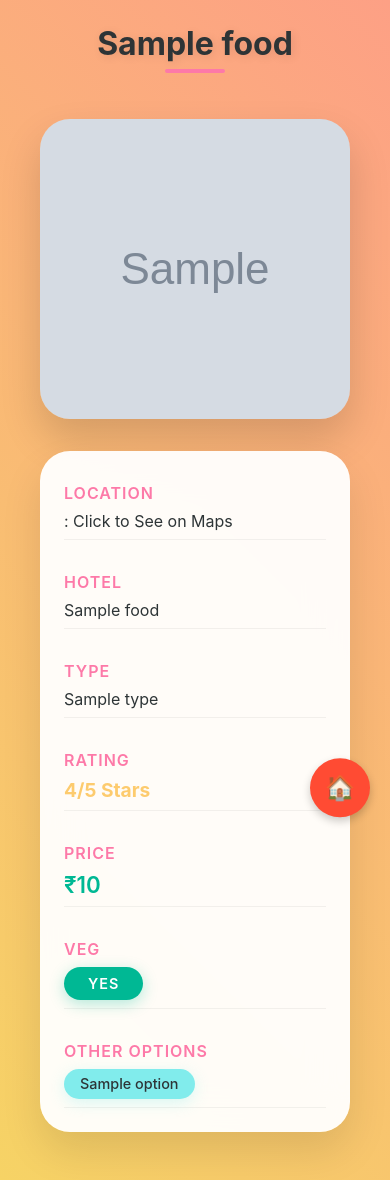
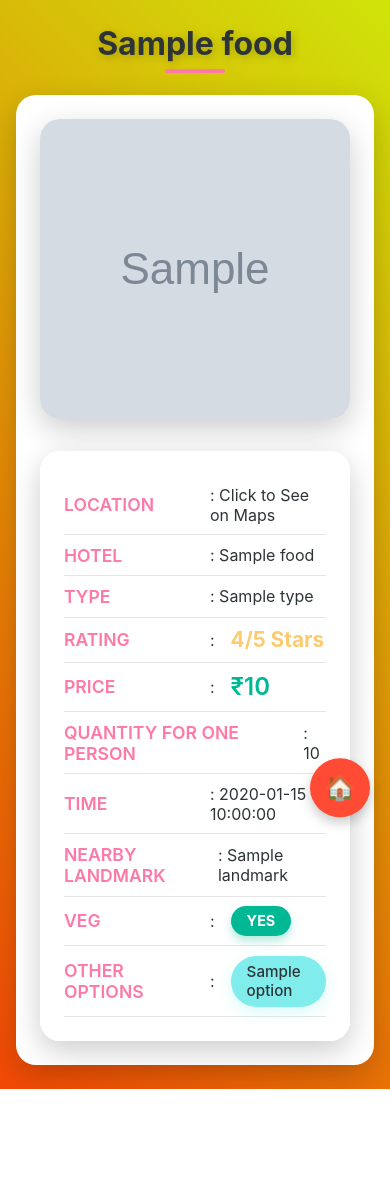
Before and after one commit to VedantKale106/KayKhau, a Flask app: page /food/1 in a window 390 px wide. After the commit the page ends 1089 px from the top, so only its background shows below. Run offline with Flask 3, Linux system fonts and the light colour scheme; grey boxes marked "Sample" are stand-in pictures; a database or web service that is not in the repository returns one stand-in record (values such as "Sample title").

Commit message:
Fixed Minor bugs for mobile responsiveness

```diff
--- a/app.py
+++ b/app.py
@@ -1,8 +1,10 @@
+from datetime import datetime
 import re
 from flask import Flask, render_template, request, redirect, url_for, session
 from pymongo import MongoClient
 from dotenv import load_dotenv
 import os
+import pytz
 
 # Load environment variables from .env file
 load_dotenv()
@@ -20,6 +22,14 @@ client = MongoClient(MONGO_URI)
 db = client.food_app
 food_collection = db.foods
 users_db = db.users
+visits_db = db.visits  # Creating a collection for storing visit data
+
+# Helper function to get IST time
+def get_ist_time():
+    # Define Indian Standard Time (IST) timezone
+    IST = pytz.timezone('Asia/Kolkata')
+    # Get the current time in UTC and convert it to IST
+    return datetime.now(IST)
 
 @app.route("/", methods=["GET", "POST"])
 def login():
@@ -33,6 +43,11 @@ def login():
         # Check if user exists and if the password matches
         if user and user["password"] == password:
             session["user"] = username  # Store username in session
+
+            # Store the visit information
+            visit_time = get_ist_time()
+            visits_db.insert_one({"username": username, "time": visit_time})
+
             return redirect(url_for("homepage"))
         else:
             return "Invalid login. Please try again."
@@ -54,6 +69,11 @@ def register():
             # Save user details in the MongoDB "users" collection
             users_db.insert_one({"username": username, "password": password})
             session["user"] = username  # Log the user in immediately
+
+            # Store the visit information right after registration
+            visit_time = get_ist_time()
+            visits_db.insert_one({"username": username, "time": visit_time})
+
             return redirect(url_for("homepage"))
         else:
             return "Please fill in both fields."
--- a/requirements.txt
+++ b/requirements.txt
@@ -3,3 +3,4 @@ python-dotenv
 pymongo
 dnspython
 gunicorn
+pytz
--- a/templates/food_details.html
+++ b/templates/food_details.html
@@ -13,19 +13,23 @@
 
         body {
             font-family: 'Poppins', -apple-system, BlinkMacSystemFont, sans-serif;
-            background: linear-gradient(45deg, #f6d365 0%, #fda085 100%);
+            background: linear-gradient(45deg, #f34905 0%, #cfe409 100%);
             min-height: 100vh;
             padding: 3rem 1.5rem;
             color: #2d3436;
+            display: flex;
+            flex-direction: column;
+            justify-content: center;
+            align-items: center;
         }
 
         h2 {
             text-align: center;
             color: #2d3436;
-            margin-bottom: 3rem;
-            font-size: 2.8rem;
+            margin-bottom: 2rem;
+            font-size: 3rem;
             font-weight: 700;
-            text-shadow: 2px 2px 10px rgba(0,0,0,0.1);
+            text-shadow: 2px 2px 8px rgba(0,0,0,0.2);
             position: relative;
         }
 
@@ -45,81 +49,93 @@
             max-width: 1000px;
             margin: 0 auto;
             display: grid;
-            grid-template-columns: 1.2fr 1fr;
+            grid-template-columns: 1fr 1fr;
             gap: 3rem;
             padding: 1.5rem;
+            align-items: stretch;
+            justify-content: center;
+            box-shadow: 0 10px 30px rgba(0, 0, 0, 0.2);
+            border-radius: 20px;
+            background-color: white;
         }
 
-        .food-image {
-            width: 100%;
-            height: 500px;
-            object-fit: cover;
-            border-radius: 30px;
-            box-shadow: 0 20px 40px rgba(0,0,0,0.15);
-            transition: all 0.4s cubic-bezier(0.175, 0.885, 0.32, 1.275);
+        .food-image, .food-info {
+            display: flex;
+            flex-direction: column;
+            justify-content: space-between;
+            border-radius: 20px;
+            box-shadow: 0 10px 30px rgba(0, 0, 0, 0.2);
+            overflow: hidden;
+            transition: transform 0.3s ease, box-shadow 0.3s ease;
+            height: 100%;
         }
 
-        .food-image:hover {
-            transform: translateY(-10px);
-            box-shadow: 0 30px 50px rgba(0,0,0,0.2);
+        .food-image img {
+            width: 100%;
+            height: 100%;
+            object-fit: cover;
+            transition: transform 0.4s ease-in-out;
+        }
+
+        .food-image:hover img {
+            transform: scale(1.05);
+            box-shadow: 0 20px 40px rgba(0, 0, 0, 0.3);
         }
 
         .food-info {
-            background: rgba(255, 255, 255, 0.95);
-            backdrop-filter: blur(20px);
-            padding: 2.5rem;
-            border-radius: 30px;
-            box-shadow: 0 20px 40px rgba(0,0,0,0.1);
-            display: flex;
-            flex-direction: column;
-            gap: 1.5rem;
+            background-color: rgba(255, 255, 255, 0.9);
+            backdrop-filter: blur(10px);
+            padding: 2rem;
+            color: #333;
+            transition: transform 0.3s ease;
+        }
+
+        .food-info:hover {
+            transform: translateY(-10px);
         }
 
         .food-info p {
-            font-size: 1.1rem;
+            font-size: 1.2rem;
             color: #2d3436;
             display: flex;
             align-items: center;
             gap: 1rem;
-            padding: 0.5rem 0;
-            border-bottom: 1px solid rgba(0,0,0,0.05);
+            padding: 0.6rem 0;
+            border-bottom: 1px solid rgba(0, 0, 0, 0.1);
         }
 
         .food-info strong {
             color: #fd79a8;
             min-width: 130px;
             font-weight: 600;
-            font-size: 1rem;
+            font-size: 1.1rem;
             text-transform: uppercase;
-            letter-spacing: 1px;
         }
 
         .veg-badge {
-            display: inline-block;
-            padding: 0.5rem 1.5rem;
+            padding: 0.4rem 1rem;
             border-radius: 50px;
-            font-weight: 600;
+            font-weight: bold;
             font-size: 0.9rem;
-            letter-spacing: 1px;
             text-transform: uppercase;
             background-color: #00b894;
             color: white;
-            box-shadow: 0 4px 15px rgba(0,184,148,0.3);
+            box-shadow: 0 5px 10px rgba(0, 184, 148, 0.3);
         }
 
         .non-veg-badge {
             background-color: #ff7675;
-            box-shadow: 0 4px 15px rgba(255,118,117,0.3);
+            box-shadow: 0 5px 10px rgba(255, 118, 117, 0.3);
         }
 
         .rating {
             color: #fdcb6e;
             font-weight: bold;
-            font-size: 1.2rem;
+            font-size: 1.3rem;
         }
 
         .price {
-            font-size: 1.4rem;
+            font-size: 1.5rem;
             color: #00b894;
             font-weight: 600;
         }
@@ -127,23 +143,44 @@
         .other-options {
             display: flex;
             flex-wrap: wrap;
-            gap: 0.8rem;
+            gap: 1rem;
         }
 
         .option-tag {
             background: #81ecec;
             padding: 0.5rem 1.2rem;
             border-radius: 50px;
-            font-size: 0.9rem;
+            font-size: 0.95rem;
             color: #2d3436;
             font-weight: 500;
             transition: all 0.3s ease;
-            box-shadow: 0 4px 15px rgba(129,236,236,0.3);
+            box-shadow: 0 5px 15px rgba(129, 236, 236, 0.3);
         }
 
         .option-tag:hover {
-            transform: translateY(-2px);
-            box-shadow: 0 6px 20px rgba(129,236,236,0.4);
+            transform: translateY(-3px);
+            box-shadow: 0 8px 20px rgba(129, 236, 236, 0.4);
+        }
+
+        .back-home-btn {
+            position: fixed;
+            bottom: 20px;
+            right: 20px;
+            background-color: rgb(255, 75, 51);
+            color: white;
+            padding: 15px;
+            border-radius: 50%;
+            font-size: 24px;
+            text-align: center;
+            text-decoration: none;
+            box-shadow: 0 6px 12px rgba(0, 0, 0, 0.2);
+            animation: float 2s infinite ease-in-out;
+        }
+
+        @keyframes float {
+            0% { transform: translateY(0); }
+            50% { transform: translateY(-10px); }
+            100% { transform: translateY(0); }
         }
 
         @media (max-width: 968px) {
@@ -152,8 +189,12 @@
                 gap: 2rem;
             }
 
-            .food-image {
-                height: 400px;
+            .food-image img {
+                height: 350px;
+            }
+
+            .food-info p {
+                font-size: 1rem;
             }
         }
 
@@ -171,18 +212,7 @@
                 padding: 1.5rem;
             }
 
-            .food-info p {
-                font-size: 1rem;
-                flex-direction: column;
-                align-items: flex-start;
-                gap: 0.5rem;
-            }
-
-            .food-info strong {
-                min-width: auto;
-            }
-
-            .food-image {
+            .food-image img {
                 height: 300px;
             }
 
@@ -195,25 +225,30 @@
 <body>
     <h2>{{ food.name }}</h2>
     <div class="food-detail">
-        <img src="{{ url_for('static', filename='images/' + food.imageurl.split('/')[-1]) }}" alt="{{ food.name }}" class="food-image">
+        <div class="food-image">
+            <img src="{{ url_for('static', filename=food.imageurl.split('static/', 1)[-1]) }}" alt="{{ food.name }}">
+        </div>
         <div class="food-info">
             <a href="{{ food.location }}" style="text-decoration: none; color: inherit;" target="_blank">
                 <p><strong>Location</strong>: Click to See on Maps</p>
             </a>
+            <p><strong>Hotel</strong>: {{ food.hotelname }}</p>
+            <p><strong>Type</strong>: {{ food.type }}</p>
+            <p><strong>Rating</strong>: <span class="rating">{{ food.rating }}/5 Stars</span></p>
+            <p><strong>Price</strong>: <span class="price">₹{{ food.price }}</span></p>
+            <p><strong>Quantity For One Person</strong>: {{ food.quantity }}</p>
+            <p><strong>Time</strong>: {{ food.time }}</p>
+            <p><strong>Nearby Landmark</strong>: {{ food.landmark }}</p>
 
-
-            <p><strong>Hotel</strong> {{ food.hotelname }}</p>
-            <p><strong>Type</strong> {{ food.type }}</p>
-            <p><strong>Rating</strong> <span class="rating">{{ food.rating }}/5 Stars</span></p>
-            <p><strong>Price</strong> <span class="price">₹{{ food.price }}</span></p>
             <p>
-                <strong>Veg</strong>
+                <strong>Veg</strong>:
                 <span class="veg-badge {% if not food.veg %}non-veg-badge{% endif %}">
                     {{ "Yes" if food.veg else "No" }}
                 </span>
             </p>
+
             <p>
-                <strong>Other Options</strong>
+                <strong>Other Options</strong>:
                 <span class="other-options">
                     {% for option in food.otheroptions %}
                         <span class="option-tag">{{ option }}</span>
@@ -223,16 +258,6 @@
         </div>
     </div>
 
-    <a href="/homepage" style="position: fixed; bottom: 20px; right: 20px; background-color: rgb(255, 75, 51); color: white; padding: 15px; border-radius: 50%; font-size: 24px; text-align: center; text-decoration: none; box-shadow: 0 4px 8px rgba(0, 0, 0, 0.2); animation: float 2s infinite ease-in-out;">
-        🏠
-    </a>
-
-    <style>
-        @keyframes float {
-            0% { transform: translateY(0); }
-            50% { transform: translateY(-10px); }
-            100% { transform: translateY(0); }
-        }
-    </style>
+    <a href="/homepage" class="back-home-btn">🏠</a>
 </body>
 </html>
```
Also changed, not shown: ad.py (+1 -14 lines), mongo.py (deleted, +0 -144 lines), templates/filter.html (+105 -35 lines).
